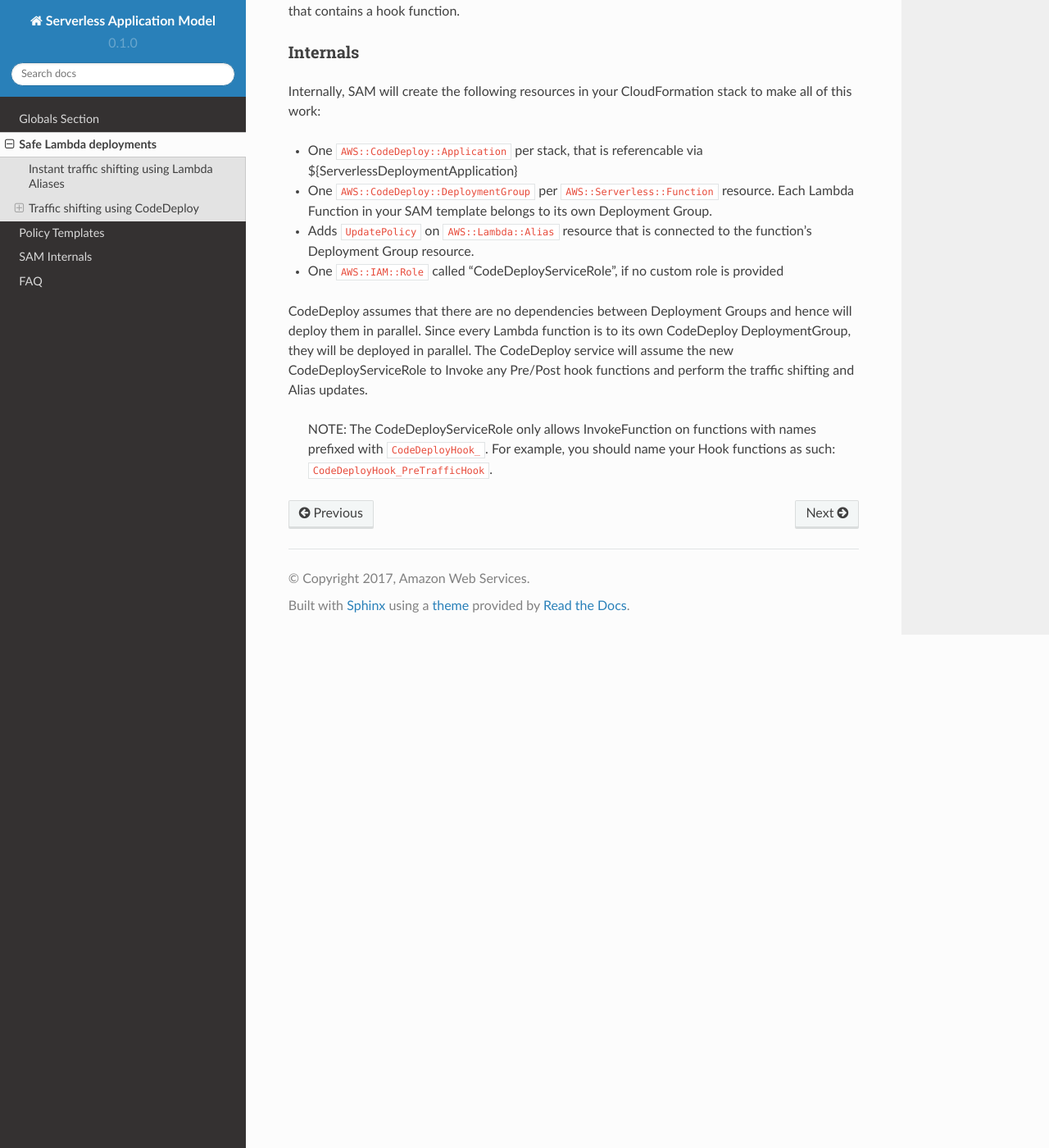
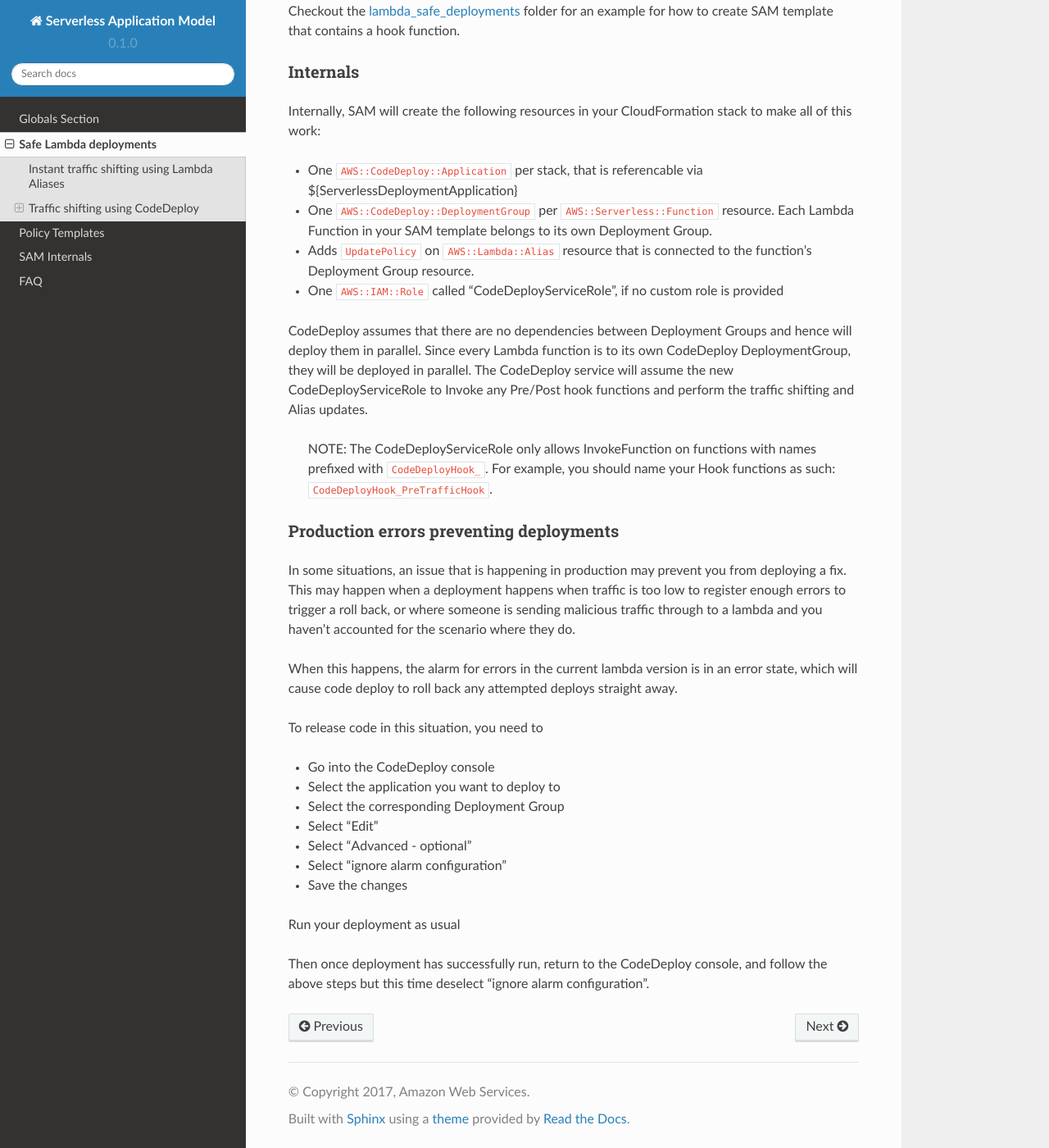
Before and after one commit to topstar920707/serverless-application-model, a Sphinx documentation site: the page built from docs/safe_lambda_deployments.rst, in a window 1280 px wide and 1400 px high, scrolled down 6370 px. Shown: the whole window at 82% size. Built offline with Sphinx 7.4.7 and the Read the Docs theme 2.0.0, drawn with Linux system fonts in a browser that asks for light colours; some of the changed text lies outside the part shown.

Commit message:
docs: Add safe deployment steps for ignoring CodeDeploy alarms (#750)

```diff
--- a/docs/safe_lambda_deployments.rst
+++ b/docs/safe_lambda_deployments.rst
@@ -309,5 +309,24 @@ The CodeDeploy service will assume the new CodeDeployServiceRole to Invoke any P
 
   NOTE: The CodeDeployServiceRole only allows InvokeFunction on functions with names prefixed with  ``CodeDeployHook_``. For example,  you should name your Hook functions as such: ``CodeDeployHook_PreTrafficHook``.
 
+Production errors preventing deployments
+~~~~~~~~~
+In some situations, an issue that is happening in production may prevent you from deploying a fix. This may happen when a deployment happens when traffic is too low to register enough errors to trigger a roll back, or where someone is sending malicious traffic through to a lambda and you haven’t accounted for the scenario where they do.
+
+When this happens, the alarm for errors in the current lambda version is in an error state, which will cause code deploy to roll back any attempted deploys straight away.
+
+To release code in this situation, you need to
+
+- Go into the CodeDeploy console
+- Select the application you want to deploy to
+- Select the corresponding Deployment Group
+- Select “Edit”
+- Select “Advanced - optional”
+- Select "ignore alarm configuration"
+- Save the changes
+
+Run your deployment as usual
+
+Then once deployment has successfully run, return to the CodeDeploy console, and follow the above steps but this time deselect “ignore alarm configuration”.
 
 .. _Globals: globals.rst
```
